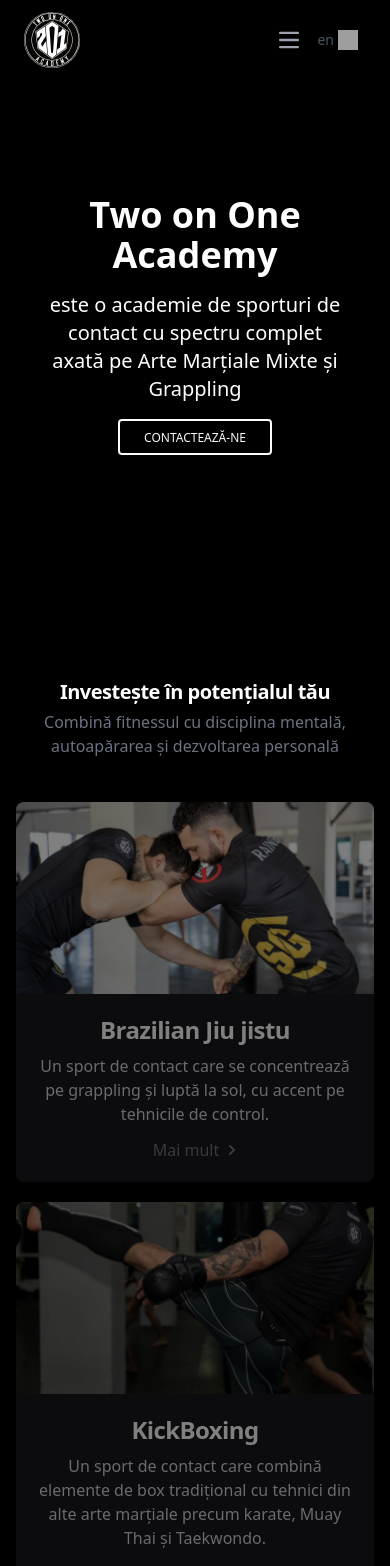
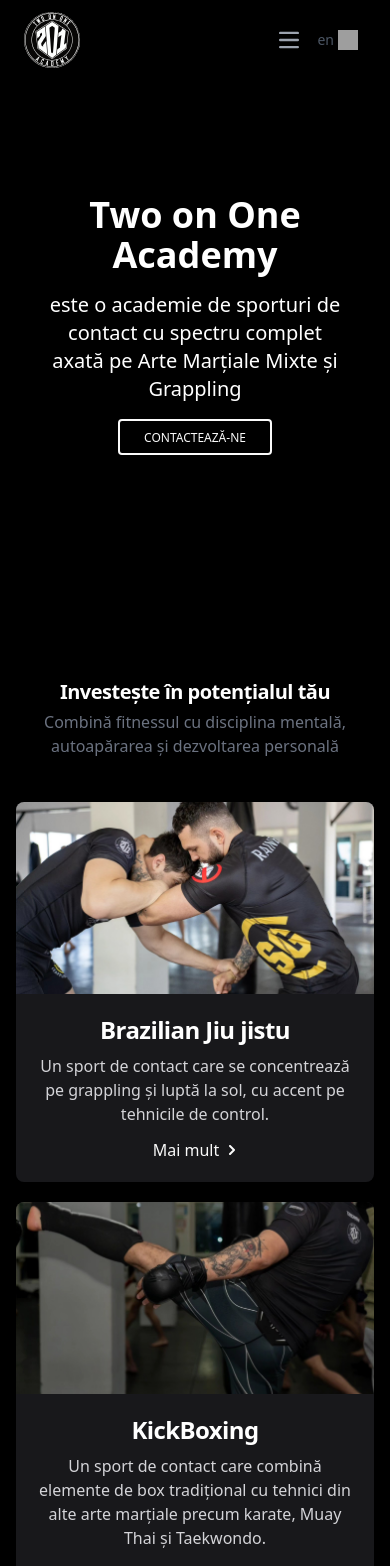
Before and after one commit to filimonralucabjj/201academy, a React (Vite) app: page / in a window 390 px wide. Shown: the top 1566 px of the page. Built offline with nearby package versions, Linux system fonts and the light colour scheme; grey boxes are pictures that could not be loaded.

Commit message:
img brightness

```diff
--- a/src/components/Cards.tsx
+++ b/src/components/Cards.tsx
@@ -7,12 +7,12 @@
 const Cards = (props: {key:number, title: string, subtitle: string, id:string, img:string , buttonText: string}) => {
   // const images = [bjj, kick, armwrestling, kids];
   return (
-    <div className="max-w-sm rounded-lg shadow bg-zinc-900 mb-5 brightness-50 hover:brightness-100 focus:brightness-100">
+    <div className="max-w-sm rounded-lg shadow bg-zinc-900 mb-5 brightness-100 md:brightness-50 hover:brightness-100 focus:brightness-100">
       <img className="rounded-t-lg object-cover h-48 w-96" src={props.img} alt="sdd" />
       <div className="p-5 h-50 md:h-60">
         <h5 className="mb-2 text-2xl font-bold tracking-tight">{props.title}</h5>
         <p className="mb-3 font-normal text-zinc-300">{props.subtitle}</p>
-        <button className="inline-flex items-center font-medium text-gray-500 hover:text-zinc-50 focus:brightness-100"
+        <button className="inline-flex items-center font-medium text-zinc-50 md:text-gray-500 hover:text-zinc-50 "
           onClick= {() => {
             const element = document.getElementById(`${props.id}`);
             element?.scrollIntoView({
--- a/src/components/DetailsCard.tsx
+++ b/src/components/DetailsCard.tsx
@@ -19,8 +19,8 @@
             <div className="px-4 mx-auto max-w-screen-xl text-center">
                 <div className={` ${props.black ? "" : "bg-neutral-900"} gap-16 items-center mx-auto max-w-screen-xl lg:grid lg:grid-cols-2 p-8 md:p-16 rounded-lg shadow brightness-70`}>
                     {props.black && <div className="grid grid-cols-2 gap-4 mt-8">
-                        <img className="w-full rounded-lg brightness-75 hover:brightness-100 focus:brightness-100" src={props.info.img1} />
-                        <img className="mt-4 w-full lg:mt-10 rounded-lg brightness-75 hover:brightness-100 focus:brightness-100" src={props.info.img2} />
+                        <img className="w-full rounded-lg md:brightness-75 hover:brightness-100 focus:brightness-100" src={props.info.img1} />
+                        <img className="mt-4 w-full lg:mt-10 rounded-lg md:brightness-75 hover:brightness-100 focus:brightness-100" src={props.info.img2} />
                     </div>}
                     <div className="text-gray-400">
                         <h2 className="mb-4 text-4xl tracking-tight font-extrabold text-white">{props.info.title}</h2>
@@ -45,8 +45,8 @@
                         </button> */}
                     </div>
                     {!props.black && <div className="grid grid-cols-2 gap-4 mt-8">
-                        <img className="w-full rounded-lg brightness-75 hover:brightness-100 focus:brightness-100" src={props.info.img1} />
-                        <img className="mt-4 w-full lg:mt-10 rounded-lg brightness-75 hover:brightness-100 focus:brightness-100" src={props.info.img2} />
+                        <img className="w-full rounded-lg md:brightness-75 hover:brightness-100 focus:brightness-100" src={props.info.img1} />
+                        <img className="mt-4 w-full lg:mt-10 rounded-lg md:brightness-75 hover:brightness-100 focus:brightness-100" src={props.info.img2} />
                     </div>}
                 </div>
             </div>
```
